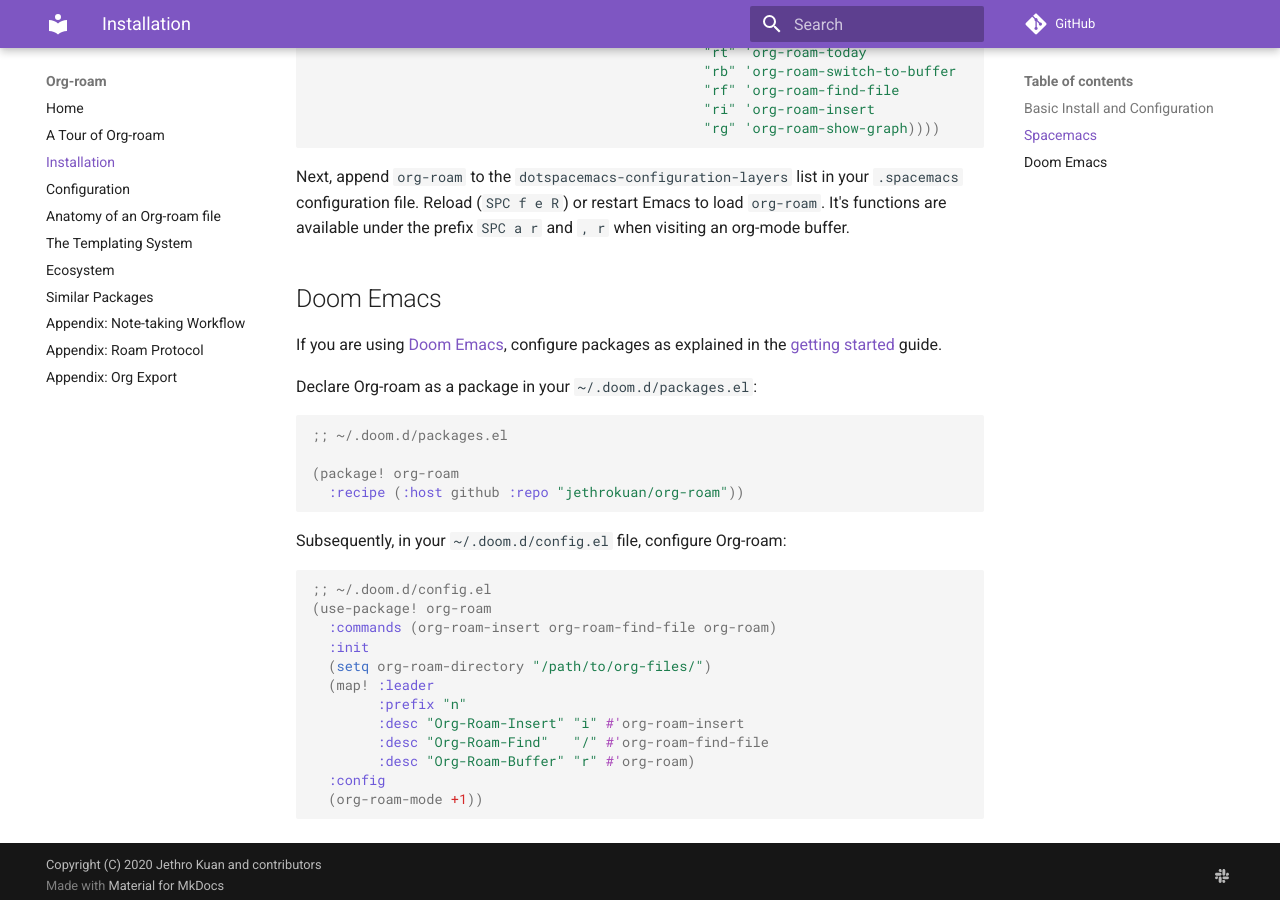
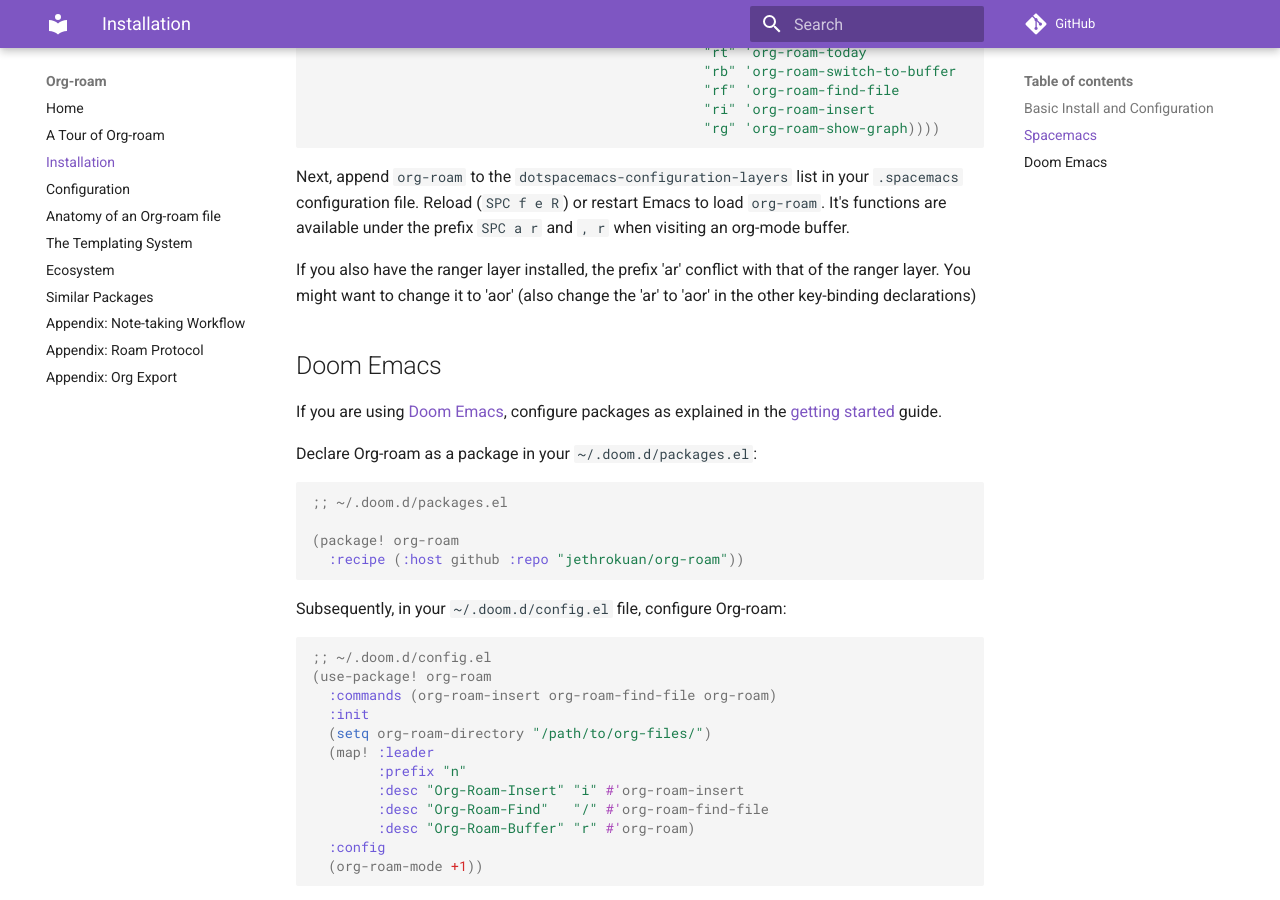
Before and after one commit to org-roam/org-roam, an MkDocs documentation site: the page built from doc/installation.md, in a window 1280 px wide and 900 px high, scrolled down 1459 px. Built offline with MkDocs 1.6.1 and Material for MkDocs 9.7.7, drawn with Linux system fonts in a browser that asks for light colours; comment, search, counter and statistics services are not loaded.

Commit message:
Add warning: binding conflict with ranger layer (#348)
This happened to me. The error message and backtrace information were not very clear

```diff
--- a/doc/installation.md
+++ b/doc/installation.md
@@ -83,6 +83,10 @@
 restart Emacs to load `org-roam`. It's functions are available under
 the prefix `SPC a r` and `, r` when visiting an org-mode buffer.
 
+If you also have the ranger layer installed, the prefix 'ar' conflict
+with that of the ranger layer. You might want to change it to 'aor'
+(also change the 'ar' to 'aor' in the other key-binding declarations)
+
 ## Doom Emacs
 
 If you are using [Doom Emacs][doom], configure packages as explained in the
```
